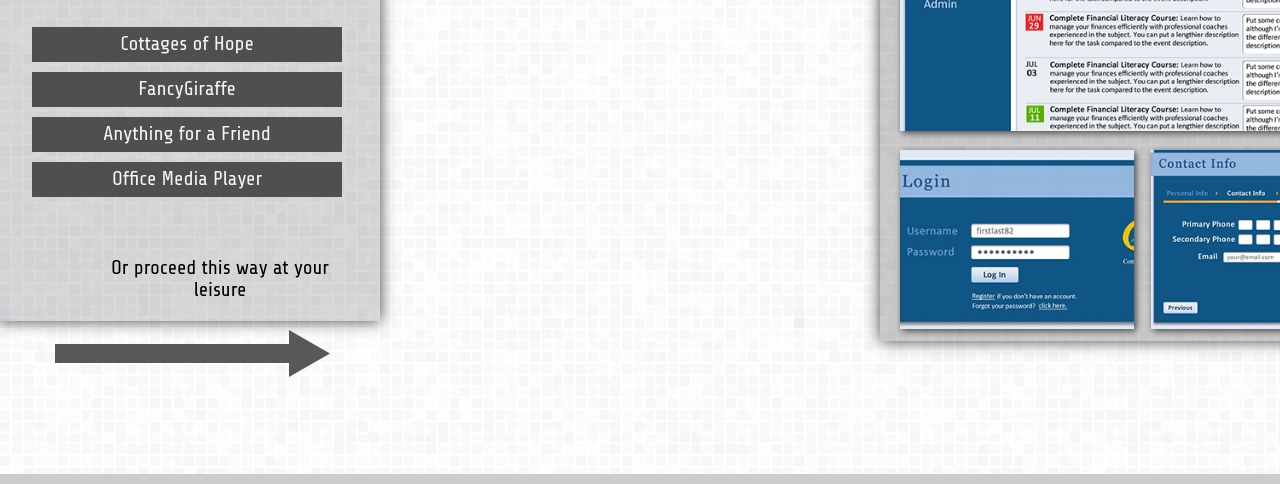
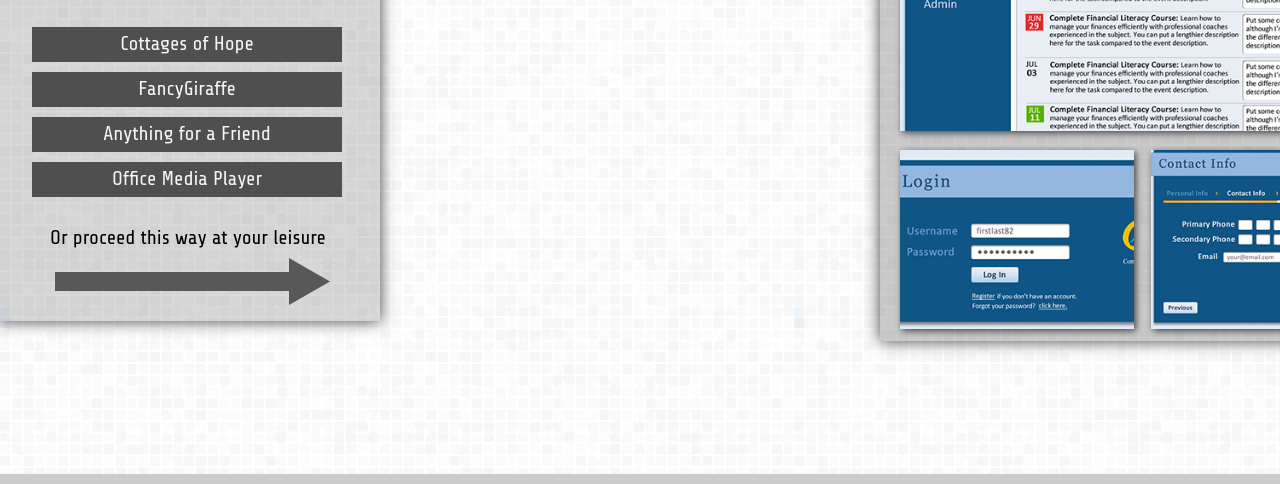
Before and after one commit to Jimmydalecleveland/Git-Portfolio_v2, a plain HTML site: page index.html in a window 1280 px wide. Shown: the part 316-800 px from the top of the page. Drawn offline with Linux system fonts and the light colour scheme.

Commit message:
responsive stuff for the intro pane on index.html

```diff
--- a/css/small.css
+++ b/css/small.css
@@ -28,6 +28,17 @@ h1 {
 .home-section {
     width: 330px;
     height: 450px;
+}
+
+#proceed-div
+{
+    margin-left: 25px;
+    margin-top: 10px;
+}
+
+#direction-arrow
+{
+    margin-top: -20px;
 }
 
 .contact-section {
--- a/css/style.css
+++ b/css/style.css
@@ -198,6 +198,19 @@ p
         box-shadow: inset 2px 2px 1px black;
         background-color: #222222;
     }
+
+#proceed-div
+{
+   float: left;
+   margin-left: 60px;
+   clear: both;
+   margin-top: 40px;
+}
+
+#proceed-text
+{
+    font-size: 20px;
+}
 
 .contact-section
 {
--- a/index.html
+++ b/index.html
@@ -35,9 +35,9 @@
                             <a class="project-link" id="AFAF" href="#">Anything for a Friend</a>
                             <a class="project-link" id="OMP" href="#">Office Media Player</a>
                         </div>
-                        <div style="float: left; margin-left: 60px; clear: both; margin-top: 40px;"><p style="font-size: 20px;">Or proceed this way at your leisure</p></div>
+                        <div id="proceed-div"><p id="proceed-text">Or proceed this way at your leisure</p></div>
                         <br />
-                        <img src="images/arrow2.png" alt="direction-arrow">
+                        <img src="images/arrow2.png" alt="direction-arrow" id="direction-arrow">
                     </div>
                     <div id="portfolio" class="portfolio-section">
 
```
